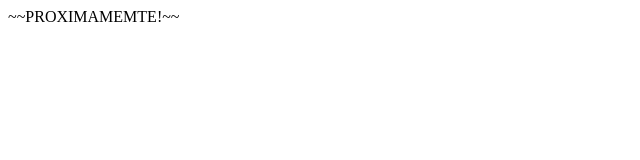
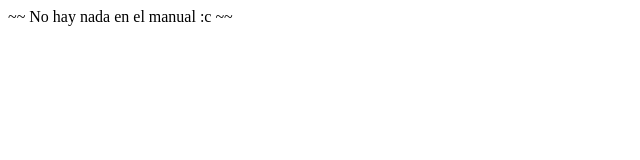
Before and after one commit to Kiliam84/DaditosBOT, a website: page views/index.html in a window 1280 px wide. Shown: the full height of the page, 0-640 px from the left. Drawn offline with Linux system fonts and the light colour scheme.

Commit message:
Update index.html

```diff
--- a/views/index.html
+++ b/views/index.html
@@ -4,7 +4,7 @@
 </head>
 
 <body>
-<p>~~PROXIMAMEMTE!~~</p>
+<p>~~ No hay nada en el manual :c ~~</p>
 </body>
 
 </html>
```
